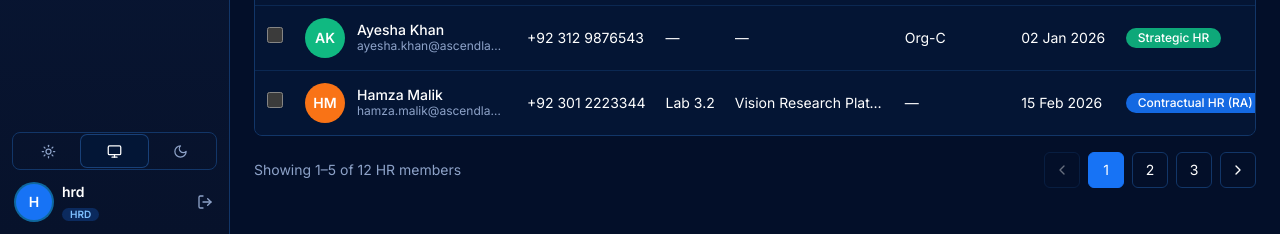
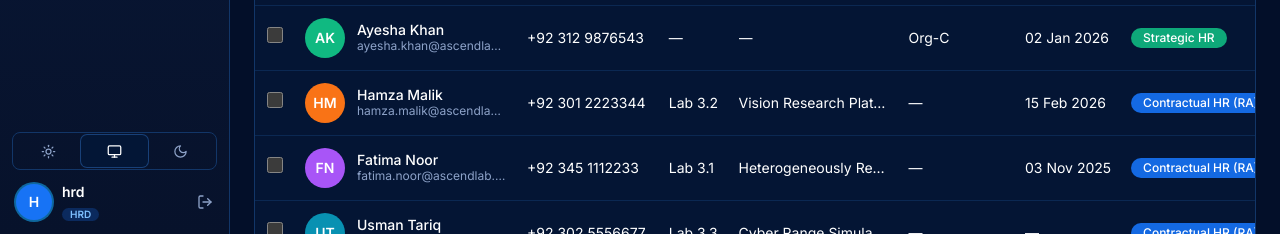
Before and after one commit to Hammad-1186/Ascend-1, a React (Vite) app: page /people in a window 1280 px wide. Shown: the part 566-800 px from the top of the page. Built offline with nearby package versions, Linux system fonts and the light colour scheme; no server answers.

Commit message:
Update the number of records in view page show from 5 to 10

```diff
--- a/src/features/hr/HrDirectoryPage.tsx
+++ b/src/features/hr/HrDirectoryPage.tsx
@@ -13,7 +13,7 @@ import { HR_TYPE_OPTIONS, hrTypeLabel } from './hrFormConfig';
 import { formatDate } from '../../utils/date';
 import type { HrMember, HrType } from '../../types/hr';
 
-const PAGE_SIZE = 5;
+const PAGE_SIZE = 10;
 const AVATAR_COLORS = ['bg-primary', 'bg-emerald-500', 'bg-purple-500', 'bg-orange-500', 'bg-fuchsia-500', 'bg-cyan-600'];
 const avatarColor = (name: string) => AVATAR_COLORS[[...name].reduce((n, c) => n + c.charCodeAt(0), 0) % AVATAR_COLORS.length];
 
```
